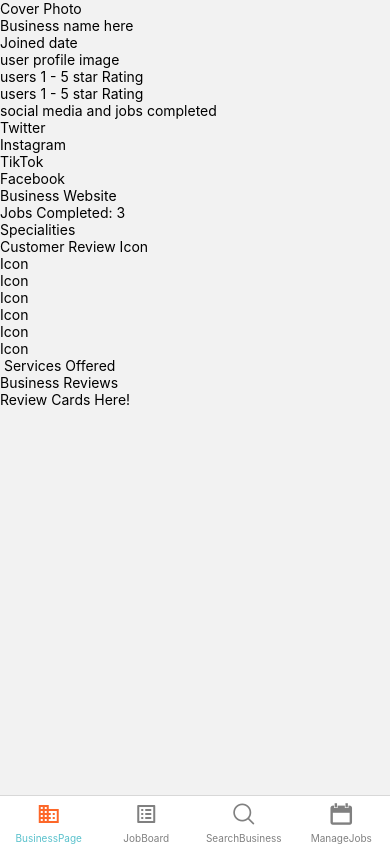
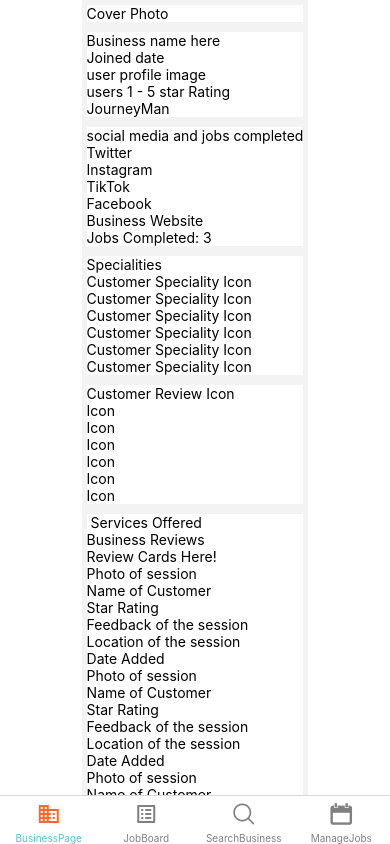
Before and after one commit to matthewAbianco/ayesha, a React Native app: screen /Main in a window 390 px wide. Built offline with nearby package versions, Linux system fonts and the light colour scheme; no server answers.

Commit message:
added some styling and outlines to a page

```diff
--- a/screens/BusinessPage.tsx
+++ b/screens/BusinessPage.tsx
@@ -1,17 +1,26 @@
-import { View, Text, KeyboardAvoidingView, SafeAreaView } from "react-native"
+import {
+  View,
+  Text,
+  ScrollView,
+  KeyboardAvoidingView,
+  SafeAreaView,
+} from "react-native"
 import React from "react"
+import Reviews from "./Reviews"
+import A from "../styles/A"
 
 const BusinessPage = () => {
   return (
     <KeyboardAvoidingView>
-      <SafeAreaView>
+      <SafeAreaView style={A.container}>
+        <ScrollView>
           {/* Cover Photo Div */}
           <View>
             <View>{/* Cover Photo */}</View>
-          <View>
+            <View style={A.border}>
               <Text>Cover Photo</Text>
             </View>
-          <View>
+            <View style={A.border}>
               {/* User/Business Name */}
               <View>
                 <Text>Business name here</Text>
@@ -30,14 +39,14 @@ const BusinessPage = () => {
               </View>
               {/* Novice, Apprentice, Journeyman, Master*/}
               <View>
-              <Text>users 1 - 5 star Rating</Text>
+                <Text>JourneyMan</Text>
               </View>
             </View>
-        </View>
+
             {/* Social Media and Jobs Completed */}
-        <View>
+            <View style={A.border}>
               <Text>social media and jobs completed</Text>
-        </View>
+
               <View>
                 <View>{/* Social Media Links */}</View>
                 <View>
@@ -47,6 +56,7 @@ const BusinessPage = () => {
                   <Text>Facebook</Text>
                   <Text>Business Website</Text>
                 </View>
+              </View>
               <View>{/* Jobs Completed */}</View>
               <View>
                 <Text>Jobs Completed: 3</Text>
@@ -54,9 +64,18 @@ const BusinessPage = () => {
             </View>
             <View>
               <View>{/* Bio of business or person */}</View>
+              <View style={A.border}>
                 <View>
                   <Text>Specialities</Text>
                 </View>
+                <Text>Customer Speciality Icon</Text>
+                <Text>Customer Speciality Icon</Text>
+                <Text>Customer Speciality Icon</Text>
+                <Text>Customer Speciality Icon</Text>
+                <Text>Customer Speciality Icon</Text>
+                <Text>Customer Speciality Icon</Text>
+              </View>
+              <View style={A.border}>
                 <View>
                   <Text>Customer Review Icon</Text>
                 </View>
@@ -69,23 +88,32 @@ const BusinessPage = () => {
                   <Text>Icon</Text>
                 </View>
               </View>
+            </View>
             {/* Services offered */}
-        <View>
+            <View style={A.border}>
               <Text> Services Offered</Text>
               <View></View>
               <View>{/* <View> Logos of companies worked for </View> */}</View>
               {/* User and Business Review */}
               <View>
-            <View>{/* User and business review */}</View>
+                {/* User and business review */}
                 <View>
                   <Text>Business Reviews</Text>
                   <View>
                     <Text>Review Cards Here!</Text>
+                    <View>
+                      <Reviews />
+                      <Reviews />
+                      <Reviews />
+                      <Reviews />
+                      <Reviews />
                     </View>
                   </View>
                 </View>
-          <View></View>
               </View>
+            </View>
+          </View>
+        </ScrollView>
       </SafeAreaView>
     </KeyboardAvoidingView>
   )
--- a/screens/Reviews.tsx
+++ b/screens/Reviews.tsx
@@ -4,7 +4,22 @@ import React from "react"
 const Reviews = () => {
   return (
     <View>
-      <Text>Reviews</Text>
+      <View>
+        <View>
+          <Text>Photo of session</Text>
+        </View>
+        <View>
+          <View>
+            <Text>Name of Customer</Text>
+            <Text>Star Rating</Text>
+          </View>
+          <View>
+            <Text>Feedback of the session</Text>
+          </View>
+          <Text>Location of the session</Text>
+          <Text>Date Added</Text>
+        </View>
+      </View>
     </View>
   )
 }
--- a/styles/A.tsx
+++ b/styles/A.tsx
@@ -1,24 +1,25 @@
-import { StyleSheet } from 'react-native';
+import { StyleSheet } from "react-native"
 
 export default StyleSheet.create({
   imageContainer: {
     flex: 1,
-    backgroundColor: '#fff',
-    alignItems: 'center',
-    justifyContent: 'center'
+    backgroundColor: "#fff",
+    alignItems: "center",
+    justifyContent: "center",
   },
   container: {
-    flex: 1,
-    backgroundColor: '#fff',
-    alignItems: 'center',
-    justifyContent: 'center',
-    padding: 16
+    height: "100%",
+    width: "100%",
+    backgroundColor: "#fff",
+    alignItems: "center",
+    justifyContent: "center",
+    padding: 16,
   },
   noPadding: {
     flex: 1,
-    backgroundColor: '#fff',
-    alignItems: 'center',
-    justifyContent: 'center',
+    backgroundColor: "#fff",
+    alignItems: "center",
+    justifyContent: "center",
   },
   rowContainer: {
     flexDirection: "row",
@@ -28,59 +29,64 @@ export default StyleSheet.create({
     marginVertical: 4,
   },
   fillSpace: {
-    flex: 1
+    flex: 1,
   },
   rightAligned: {
-    justifyContent: "flex-end"
+    justifyContent: "flex-end",
   },
   topMargin: {
-    marginTop: 16
+    marginTop: 16,
   },
   bottomMargin: {
-    marginBottom: 16
+    marginBottom: 16,
   },
   rightMargin: {
-    marginRight: 16
+    marginRight: 16,
   },
   leftMargin: {
-    marginLeft: 16
+    marginLeft: 16,
   },
   backgroundCover: {
-    alignSelf: 'stretch',
-    alignItems: 'center',
-    justifyContent: 'center',
-    backgroundColor: '#000000',
+    alignSelf: "stretch",
+    alignItems: "center",
+    justifyContent: "center",
+    backgroundColor: "#000000",
     opacity: 0.6,
-    padding: 16
+    padding: 16,
   },
   lightText: {
-    color: "#000"
+    color: "#000",
   },
   errorText: {
-    color: "#ff0000"
+    color: "#ff0000",
   },
   header: {
     fontSize: 20,
-    alignSelf: "center"
+    alignSelf: "center",
   },
   textInput: {
-    alignSelf: 'stretch',
+    alignSelf: "stretch",
     padding: 8,
     borderBottomWidth: 2,
     marginVertical: 8,
-    color: "#ff0000"
+    color: "#ff0000",
   },
   lightTextInput: {
-    borderBottomColor: "#ffffff"
+    borderBottomColor: "#ffffff",
   },
   darkTextInput: {
-    borderBottomColor: "#000000"
+    borderBottomColor: "#000000",
   },
   inlineTextButton: {
-    color: "#87F1FF"
+    color: "#87F1FF",
   },
   pressedInlineTextButton: {
     color: "#87F1FF",
-    opacity: 0.6
-  }
-});
+    opacity: 0.6,
+  },
+  border: {
+    borderColor: "#f3f3f3",
+    borderStyle: "solid",
+    borderWidth: "5px",
+  },
+})
```
Also changed, not shown: screens/CustomerReviewIcons.tsx (added, +12 -0 lines), screens/Services.tsx (added, +12 -0 lines). Lines whose indentation alone changed are shown as unchanged.
